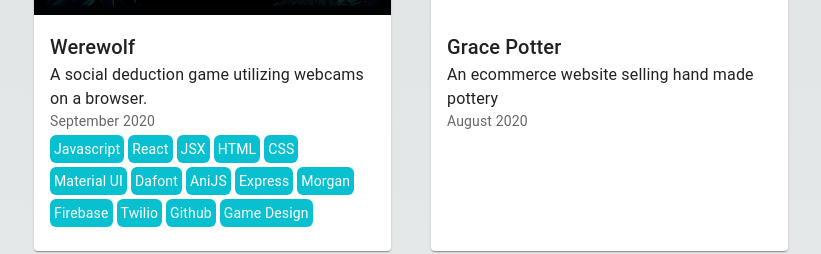
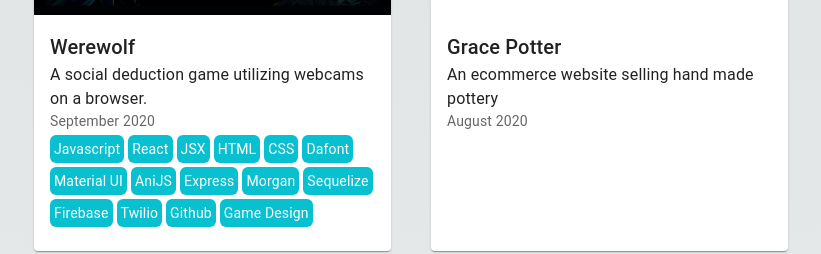
Before and after one commit to JAlbertCode/Portfolio-V2, a Next.js app in the folder portfolio/: page / in a window 1280 px wide. Shown: the part 1180-1434 px from the top of the page, without its empty margins (229-1050 px from the left). Built offline with nearby package versions, Linux system fonts and the light colour scheme.

Commit message:
Finished skills on cards for werewolf

```diff
--- a/portfolio/app/page.tsx
+++ b/portfolio/app/page.tsx
@@ -94,11 +94,12 @@ export default function Home() {
                 <Typography variant='body2' className='skills'>JSX</Typography>
                 <Typography variant='body2' className='skills'>HTML</Typography>
                 <Typography variant='body2' className='skills'>CSS</Typography>
+                <Typography variant='body2' className='skills'>Dafont</Typography>
                 <Typography variant='body2' className='skills'>Material UI</Typography>
-                <Typography variant='body2' className='skills'>Dafont</Typography>
                 <Typography variant='body2' className='skills'>AniJS</Typography>
                 <Typography variant='body2' className='skills'>Express</Typography>
                 <Typography variant='body2' className='skills'>Morgan</Typography>
+                <Typography variant='body2' className='skills'>Sequelize</Typography>
                 <Typography variant='body2' className='skills'>Firebase</Typography>
                 <Typography variant='body2' className='skills'>Twilio</Typography>
                 <Typography variant='body2' className='skills'>Github</Typography>
```
